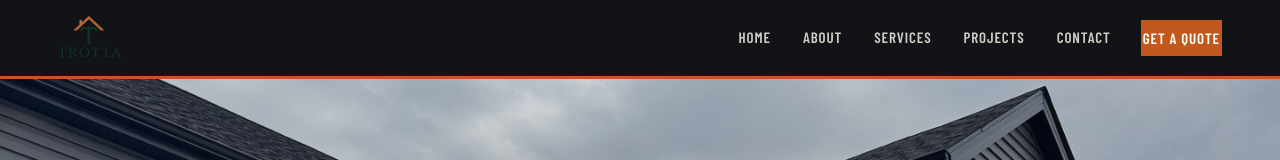
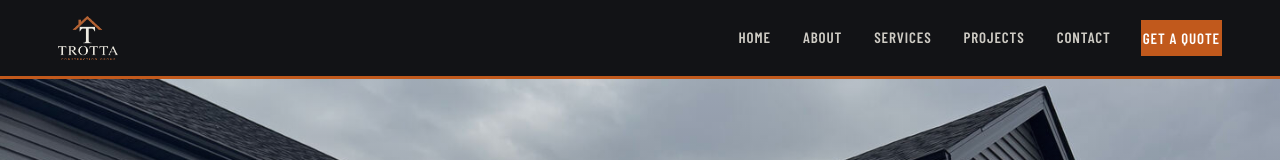
Before and after one commit to mattdubo/TrottaConstruction, a plain HTML site: page index.html in a window 1280 px wide. Shown: the top 160 px of the page. Drawn offline with nearby package versions, Linux system fonts and the light colour scheme.

Commit message:
Add files via upload

```diff
--- a/index.html
+++ b/index.html
@@ -13,7 +13,7 @@
 
 <header class="site">
   <div class="wrap nav-row">
-    <a class="brand" href="#home"><img src="logoNEW.png" alt="Trotta Construction Group logo"></a>
+    <a class="brand" href="#home"><img src="trotta-logo-dark-bg.png" alt="Trotta Construction Group logo"></a>
     <nav class="links" id="navLinks">
       <a href="#home">Home</a>
       <a href="#about">About</a>
@@ -212,7 +212,7 @@
 
 <footer class="site">
   <div class="wrap">
-    <a class="brand" href="#home"><img src="logoNEW.png" alt="Trotta Construction Group"></a>
+    <a class="brand" href="#home"><img src="trotta-logo-dark-bg.png" alt="Trotta Construction Group"></a>
     <nav>
       <a href="#about">About</a>
       <a href="#services">Services</a>
```
